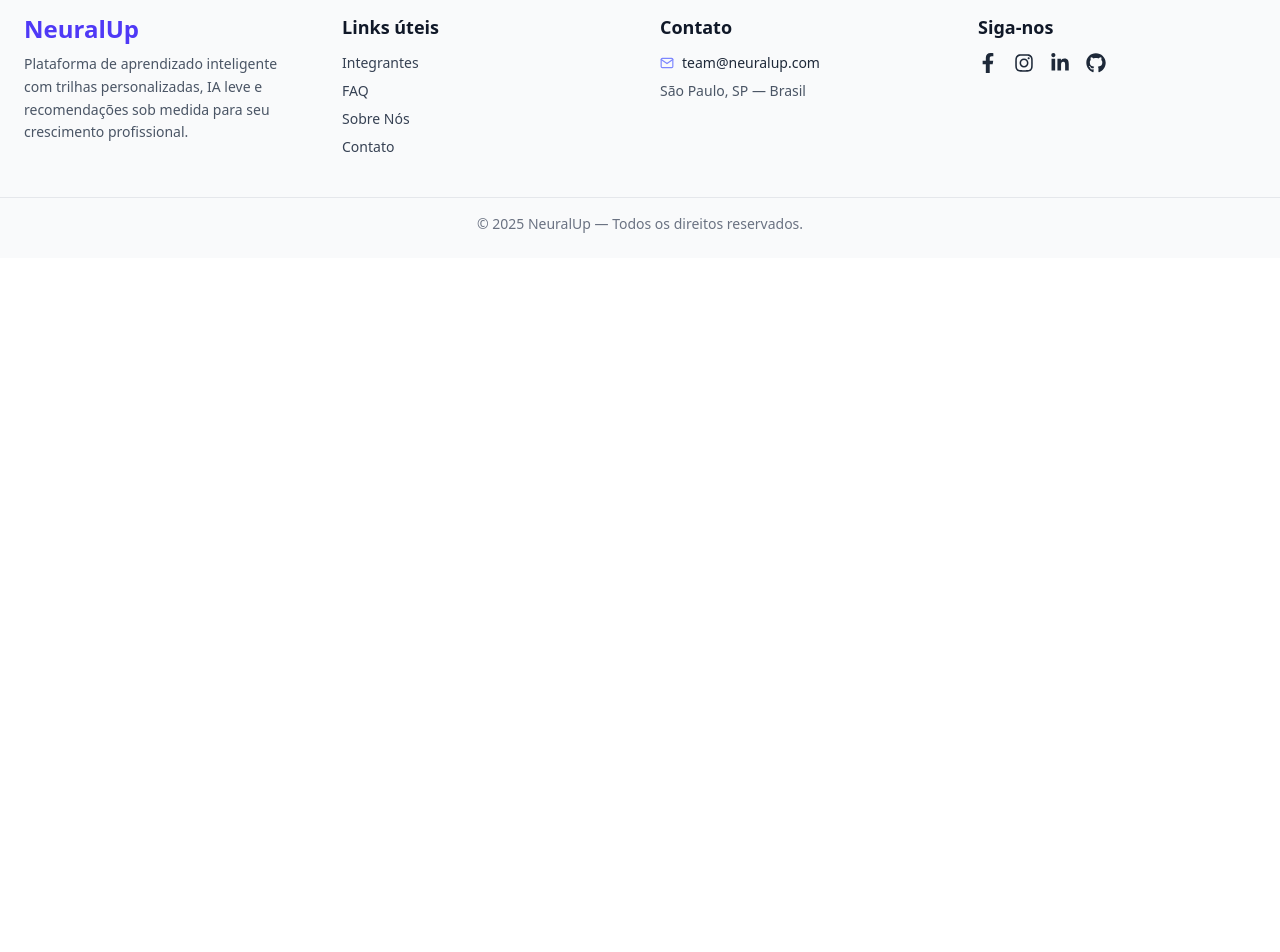
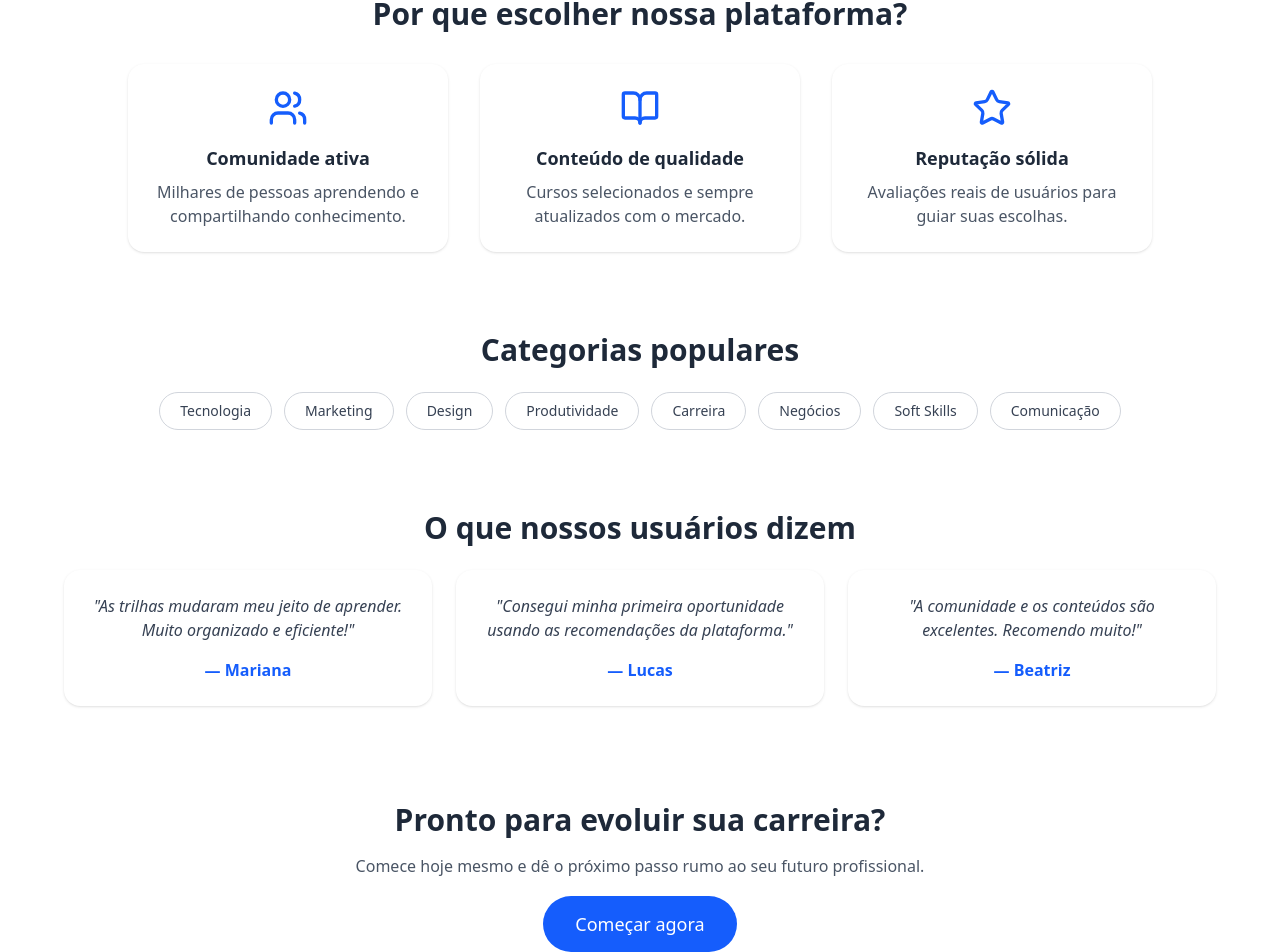
Before and after one commit to Global-Solution-II-2025/Front-end, a React (Vite) app: page / in a window 1280 px wide. Shown: the part 1638-2590 px from the top of the page. Before the commit the page ends 1896 px from the top, so only its background shows below. Built offline with nearby package versions, Linux system fonts and the light colour scheme; sample sign-in values are in the browser's storage.

Commit message:
feat: Implementando nova estrutura na Home.tsx

```diff
--- a/src/pages/Home.tsx
+++ b/src/pages/Home.tsx
@@ -1,4 +1,5 @@
 import { useTheme } from "../context/useTheme";
+import { Briefcase, BookOpen, Star, Users, Compass, Rocket } from "lucide-react";
 
 export default function Home() {
   const { isDark } = useTheme();
@@ -6,7 +7,7 @@ export default function Home() {
   return (
     <main
       className={`flex flex-col items-center justify-center min-h-[calc(100vh-160px)] px-4 sm:px-6 lg:px-16 py-16 transition-colors duration-500 ${
-        isDark ? "bg-gray-900" : "bg-white"
+        isDark ? "bg-[#1A1A1A]" : "bg-white"
       }`}
     >
       {/* Hero Section */}
@@ -17,7 +18,7 @@ export default function Home() {
       >
         <h1 className="text-3xl sm:text-4xl md:text-5xl font-bold mb-6 leading-tight">
           Conecte-se às melhores oportunidades de{" "}
-          <span className={`${isDark ? "text-blue-400" : "text-blue-600"}`}>
+          <span className={`${isDark ? "text-[#00A67E]" : "text-blue-600"}`}>
             carreira
           </span>
         </h1>
@@ -35,7 +36,7 @@ export default function Home() {
             href="/trilhas"
             className={`font-medium px-6 py-3 rounded-full w-full sm:w-auto text-center transition-colors duration-500 ${
               isDark
-                ? "bg-blue-500 text-gray-100 hover:bg-blue-600"
+                ? "bg-[#00A67E] text-gray-100 hover:bg-[#007a5e]"
                 : "bg-blue-600 text-white hover:bg-blue-700"
             }`}
           >
@@ -45,7 +46,7 @@ export default function Home() {
             href="/cursos"
             className={`font-medium px-6 py-3 rounded-full w-full sm:w-auto text-center border transition-colors duration-500 ${
               isDark
-                ? "border-blue-400 text-blue-400 hover:bg-gray-800"
+                ? "border-[#00A67E] text-[#00A67E] hover:bg-[#292929]"
                 : "border-blue-600 text-blue-600 hover:bg-blue-50"
             }`}
           >
@@ -54,7 +55,7 @@ export default function Home() {
         </div>
       </section>
 
-      {/* Image Banner */}
+      {/* Banner */}
       <section className="mt-12 sm:mt-16 max-w-5xl w-full">
         <img
           src="https://blocktimecoworking.com.br/wp-content/uploads/2024/05/blocktime-coworking-espaco-negocio-1024x684.png"
@@ -69,25 +70,35 @@ export default function Home() {
           {
             title: "Cresça com propósito",
             text: "Encontre cursos que realmente te aproximam dos seus objetivos profissionais.",
+            icon: <Rocket className="w-8 h-8" />,
           },
           {
             title: "Trilhas personalizadas",
             text: "Monte sua jornada de aprendizado com base no seu ritmo e área de interesse.",
+            icon: <Compass className="w-8 h-8" />,
           },
           {
             title: "Oportunidades reais",
             text: "Conecte-se com empresas e vagas que valorizam o seu talento.",
+            icon: <Briefcase className="w-8 h-8" />,
           },
         ].map((item, index) => (
           <div
             key={index}
             className={`rounded-2xl p-6 sm:p-8 shadow-sm hover:shadow-md transition-colors duration-500 ${
-              isDark ? "bg-gray-800" : "bg-white"
+              isDark ? "bg-[#2A2A2A]" : "bg-white"
             }`}
           >
+            <div
+              className={`flex justify-center mb-4 ${
+                isDark ? "text-[#00A67E]" : "text-blue-600"
+              }`}
+            >
+              {item.icon}
+            </div>
             <h3
               className={`text-lg sm:text-xl font-semibold mb-3 transition-colors duration-500 ${
-                isDark ? "text-blue-400" : "text-blue-600"
+                isDark ? "text-[#00A67E]" : "text-blue-600"
               }`}
             >
               {item.title}
@@ -102,6 +113,177 @@ export default function Home() {
           </div>
         ))}
       </section>
+
+      {/* Sobre a plataforma */}
+      <section className="max-w-5xl w-full mt-20 text-center">
+        <h2
+          className={`text-2xl sm:text-3xl font-bold mb-8 ${
+            isDark ? "text-gray-100" : "text-gray-800"
+          }`}
+        >
+          Por que escolher nossa plataforma?
+        </h2>
+
+        <div className="grid grid-cols-1 sm:grid-cols-3 gap-8">
+          {[
+            {
+              icon: <Users className="w-10 h-10" />,
+              title: "Comunidade ativa",
+              text: "Milhares de pessoas aprendendo e compartilhando conhecimento.",
+            },
+            {
+              icon: <BookOpen className="w-10 h-10" />,
+              title: "Conteúdo de qualidade",
+              text: "Cursos selecionados e sempre atualizados com o mercado.",
+            },
+            {
+              icon: <Star className="w-10 h-10" />,
+              title: "Reputação sólida",
+              text: "Avaliações reais de usuários para guiar suas escolhas.",
+            },
+          ].map((item, i) => (
+            <div
+              key={i}
+              className={`rounded-2xl p-6 shadow-sm transition-colors duration-500 ${
+                isDark ? "bg-[#2A2A2A]" : "bg-white"
+              }`}
+            >
+              <div
+                className={`flex justify-center mb-4 ${
+                  isDark ? "text-[#00A67E]" : "text-blue-600"
+                }`}
+              >
+                {item.icon}
+              </div>
+              <h3
+                className={`font-semibold text-lg mb-2 ${
+                  isDark ? "text-gray-100" : "text-gray-800"
+                }`}
+              >
+                {item.title}
+              </h3>
+              <p
+                className={`${isDark ? "text-gray-300" : "text-gray-600"}`}
+              >
+                {item.text}
+              </p>
+            </div>
+          ))}
+        </div>
+      </section>
+
+      {/* Categorias */}
+      <section className="max-w-6xl w-full mt-20 text-center">
+        <h2
+          className={`text-2xl sm:text-3xl font-bold mb-6 ${
+            isDark ? "text-gray-100" : "text-gray-800"
+          }`}
+        >
+          Categorias populares
+        </h2>
+        <div className="flex flex-wrap justify-center gap-3">
+          {[
+            "Tecnologia",
+            "Marketing",
+            "Design",
+            "Produtividade",
+            "Carreira",
+            "Negócios",
+            "Soft Skills",
+            "Comunicação",
+          ].map((cat, i) => (
+            <span
+              key={i}
+              className={`px-5 py-2 rounded-full border text-sm transition-colors duration-500 cursor-pointer ${
+                isDark
+                  ? "border-gray-600 text-gray-300 hover:bg-gray-800"
+                  : "border-gray-300 text-gray-700 hover:bg-gray-100"
+              }`}
+            >
+              {cat}
+            </span>
+          ))}
+        </div>
+      </section>
+
+      {/* Depoimentos */}
+      <section className="max-w-6xl w-full mt-20 text-center">
+        <h2
+          className={`text-2xl sm:text-3xl font-bold mb-6 ${
+            isDark ? "text-gray-100" : "text-gray-800"
+          }`}
+        >
+          O que nossos usuários dizem
+        </h2>
+
+        <div className="grid grid-cols-1 sm:grid-cols-2 lg:grid-cols-3 gap-6">
+          {[
+            {
+              name: "Mariana",
+              text: "As trilhas mudaram meu jeito de aprender. Muito organizado e eficiente!",
+            },
+            {
+              name: "Lucas",
+              text: "Consegui minha primeira oportunidade usando as recomendações da plataforma.",
+            },
+            {
+              name: "Beatriz",
+              text: "A comunidade e os conteúdos são excelentes. Recomendo muito!",
+            },
+          ].map((p, i) => (
+            <div
+              key={i}
+              className={`p-6 rounded-2xl shadow-sm transition-colors duration-500 ${
+                isDark ? "bg-[#2A2A2A]" : "bg-white"
+              }`}
+            >
+              <p
+                className={`italic mb-4 ${
+                  isDark ? "text-gray-300" : "text-gray-700"
+                }`}
+              >
+                "{p.text}"
+              </p>
+              <h4
+                className={`font-semibold ${
+                  isDark ? "text-[#00A67E]" : "text-blue-600"
+                }`}
+              >
+                — {p.name}
+              </h4>
+            </div>
+          ))}
+        </div>
+      </section>
+
+      {/* Call to Action Final */}
+      <section className="max-w-4xl w-full text-center mt-24 mb-6">
+        <h2
+          className={`text-2xl sm:text-3xl font-bold mb-4 ${
+            isDark ? "text-gray-100" : "text-gray-800"
+          }`}
+        >
+          Pronto para evoluir sua carreira?
+        </h2>
+        <p
+          className={`mb-8 ${
+            isDark ? "text-gray-300" : "text-gray-600"
+          }`}
+        >
+          Comece hoje mesmo e dê o próximo passo rumo ao seu futuro profissional.
+        </p>
+
+        <a
+          href="/trilhas"
+          className={`px-8 py-4 rounded-full text-lg font-medium transition-colors duration-500 ${
+            isDark
+              ? "bg-[#00A67E] text-white hover:bg-[#007a5e]"
+              : "bg-blue-600 text-white hover:bg-blue-700"
+          }`}
+        >
+          Começar agora
+        </a>
+      </section>
     </main>
   );
 }
```
